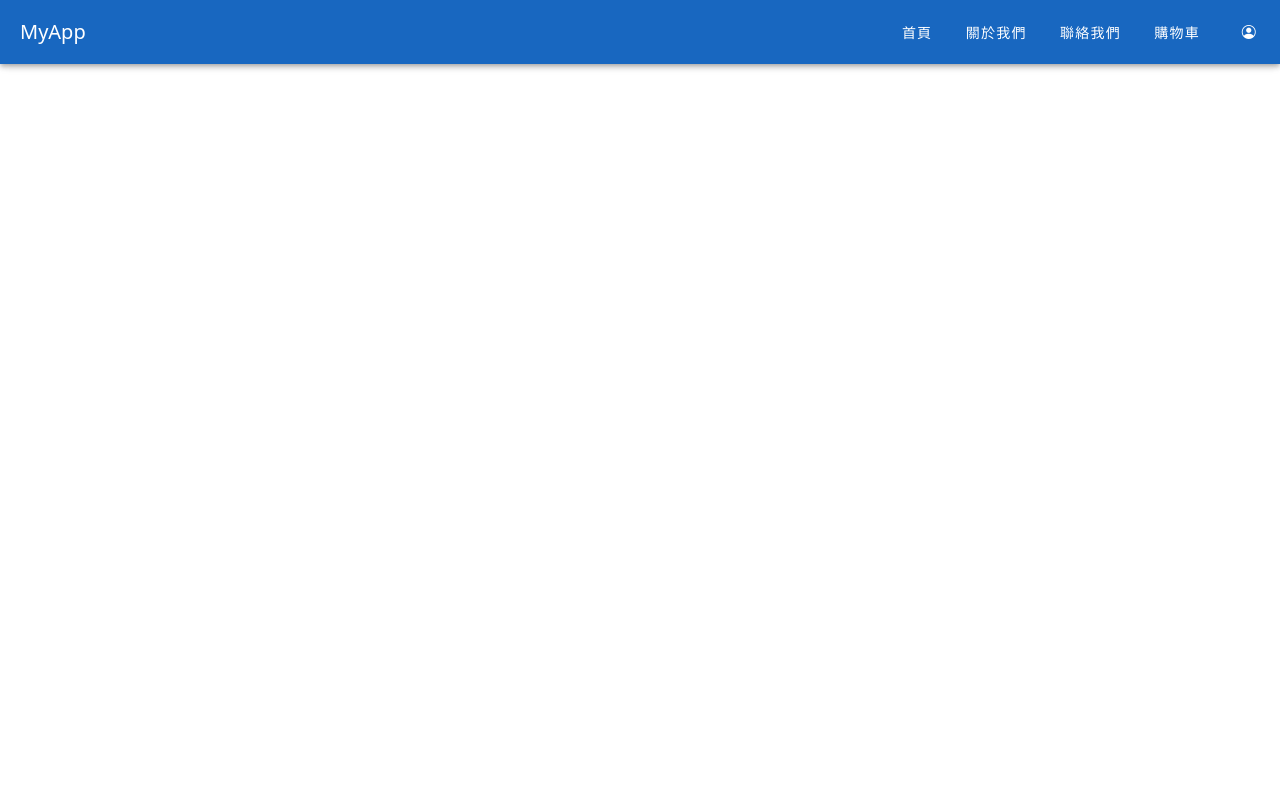
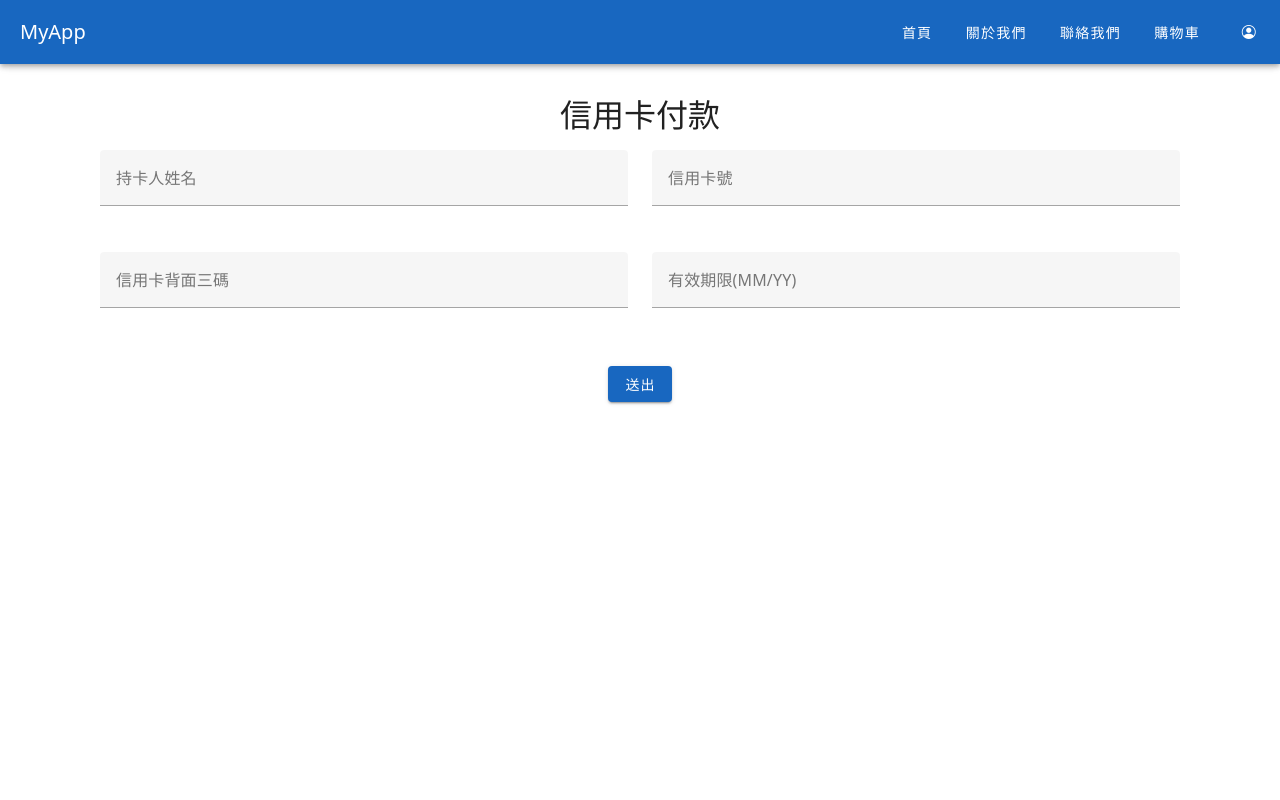
Before and after one commit to ctes930013/my-nuxt-nav, a Nuxt app: page /purchase in a window 1280 px wide. Shown: the top 800 px of the page. Built offline with nearby package versions, Linux system fonts and the light colour scheme.

Commit message:
feat:新增輸入卡號頁面

```diff
--- a/pages/cart.vue
+++ b/pages/cart.vue
@@ -44,6 +44,15 @@
           <h2 class="mb-0 mx-2" style="color: red">{{ thousandth(cartStore.totalPrice) }}</h2>
           <p class="mb-0">元</p>
         </div>
+        <v-row justify="end">
+          <v-btn
+            color="primary"
+            class="mt-8"
+            to="/purchase"
+          >
+            前往結帳
+          </v-btn>
+        </v-row>
       </div>
       <div v-else class="d-flex flex-column custom-align-center">
         <img src="@/assets/images/cart.png" width="20%" height="auto" alt="">
--- /dev/null
+++ b/pages/purchase.vue
@@ -0,0 +1,121 @@
+<template>
+  <div>
+    <v-container class="py-8 px-md-15">
+      <v-form @submit.prevent="submitForm" ref="formRef" v-model="valid">
+        <h2 class="mb-4 text-center">信用卡付款</h2>
+        <v-row>
+          <v-col cols="12" md="6">
+            <v-text-field
+              v-model="form.name"
+              label="持卡人姓名"
+              required
+              :rules="[rules.required]"
+            />
+          </v-col>
+          <v-col cols="12" md="6">
+            <v-text-field
+              v-model="form.number"
+              label="信用卡號"
+              required
+              maxlength="19"
+              @input="formatCardNumber"
+              :rules="[rules.required, rules.cardNumber]"
+            />
+          </v-col>
+          <v-col cols="12" md="6">
+            <v-text-field
+              v-model="form.cvv"
+              label="信用卡背面三碼"
+              required
+              maxLength="3"
+              @input="formatCardCvv"
+              :rules="[rules.required]"
+            />
+          </v-col>
+          <v-col cols="12" md="6">
+            <v-text-field
+              v-model="form.expire"
+              label="有效期限(MM/YY)"
+              required
+              maxlength="5"
+              @input="formatCardExpire"
+              :rules="[rules.required]"
+            />
+          </v-col>
+          <v-col cols="12" class="text-center">
+            <v-btn color="primary" type="submit" class="mt-3">
+              送出
+            </v-btn>
+          </v-col>
+        </v-row>
+      </v-form>
+    </v-container>
+  </div>
+</template>
+
+<script setup>
+import { ref } from 'vue'
+
+const form = reactive({
+  name: '',
+  number: '',
+  cvv: '',
+  expire: ''
+})
+
+const valid = ref(false)
+const formRef = ref(null)
+
+//信用卡號的輸入規則
+function formatCardNumber() {
+    // 1. 移除所有非數字字符
+    let digits = form.number.replace(/\D/g, '');
+
+    // 2. 限制最大長度為 16 位
+    if (digits.length > 16) {
+        digits = digits.slice(0, 16);
+    }
+
+    // 3. 每 4 位插入空格
+    let formatted = ''
+    for (let i = 0; i < digits.length; i += 4) {
+        if (i > 0) formatted += ' ';
+        formatted += digits.slice(i, i + 4);
+    }
+
+    // 4. 更新 v-model
+    form.number = formatted.trim();
+}
+
+//信用卡期限的輸入規則
+function formatCardExpire() {
+  let val = form.expire.replace(/\D/g, '') // 只保留數字
+  if (val.length > 2) {
+    val = val.slice(0, 2) + '/' + val.slice(2)
+  }
+  form.expire = val
+}
+
+//信用卡背面3碼的輸入規則
+function formatCardCvv() {
+  let val = form.cvv.replace(/\D/g, '') // 只保留數字
+  if (val.length > 3) {
+    val = val.slice(0, 3)
+  }
+  form.cvv = val
+}
+
+const rules = {
+  required: v => !!v || '此欄位為必填',
+  cardNumber: (value) =>
+          /^\d{16}$/.test(value.replace(/\s+/g, '')) || '請輸入 16 位有效信用卡號',
+}
+
+const submitForm = async () => {
+  const validation = await formRef.value?.validate()
+  if (validation.valid) {
+    console.log('送出表單資料：', form.value)
+    alert('表單已送出')
+  }
+}
+</script>
```
